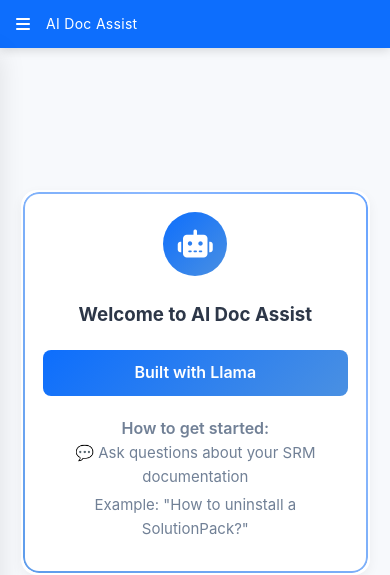
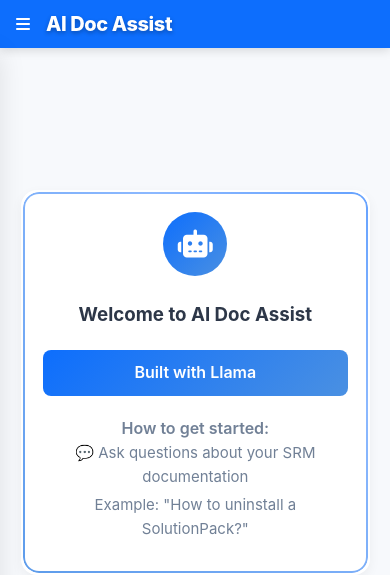
Before and after one commit to Venkatesh-108/SRM_RAG_FINAL, a FastAPI app: page / in a window 390 px wide. Shown: the top 575 px of the page. Run offline with FastAPI, Linux system fonts and the light colour scheme; data that the repository does not hold is empty; some libraries are stand-ins or nearby versions.

Commit message:
Enhance typography styles for improved branding and readability
- Increased font sizes and weights for the topbar brand name and logo text to enhance visibility.
- Updated letter-spacing and line-height for better text clarity.
- Standardized font-family across elements for a cohesive design aesthetic.

```diff
--- a/templates/static/css/style.css
+++ b/templates/static/css/style.css
@@ -94,8 +94,11 @@
 }
 
 .topbar .brand .brand-name {
-    font-size: 16px;
-    letter-spacing: 0.3px;
+    font-size: 24px;
+    font-weight: 400;
+    letter-spacing: -0.02em;
+    font-family: -apple-system, BlinkMacSystemFont, 'Segoe UI', 'Roboto', 'Oxygen', 'Ubuntu', 'Cantarell', 'Fira Sans', 'Droid Sans', 'Helvetica Neue', sans-serif;
+    /* text-shadow: 0 2px 4px rgba(0, 0, 0, 0.3); */
 }
 
 #hamburgerBtn {
@@ -277,13 +280,13 @@
 }
 
 .logo-text h2 {
-    font-size: 24px; /* Increased font size */
-    font-weight: 700; /* Made font bold */
+    font-size: 28px; /* Increased font size */
+    font-weight: 800; /* Made font bolder */
     color: white;
     margin: 0;
-    text-shadow: 0 1px 3px rgba(0, 0, 0, 0.2);
-    letter-spacing: -0.01em;
-    line-height: 1.2;
+    text-shadow: 0 2px 4px rgba(0, 0, 0, 0.3);
+    letter-spacing: -0.02em;
+    line-height: 1.1;
     font-family: -apple-system, BlinkMacSystemFont, 'Segoe UI', 'Roboto', 'Oxygen', 'Ubuntu', 'Cantarell', 'Fira Sans', 'Droid Sans', 'Helvetica Neue', sans-serif;
     white-space: nowrap;
     overflow: hidden;
@@ -1954,7 +1957,11 @@
     }
 
     .topbar .brand .brand-name {
-        font-size: 14px;
+        font-size: 20px;
+        font-weight: 800;
+        letter-spacing: -0.02em;
+        font-family: -apple-system, BlinkMacSystemFont, 'Segoe UI', 'Roboto', 'Oxygen', 'Ubuntu', 'Cantarell', 'Fira Sans', 'Droid Sans', 'Helvetica Neue', sans-serif;
+        text-shadow: 0 2px 4px rgba(0, 0, 0, 0.3);
     }
 
     /* Mobile sidebar improvements */
```
